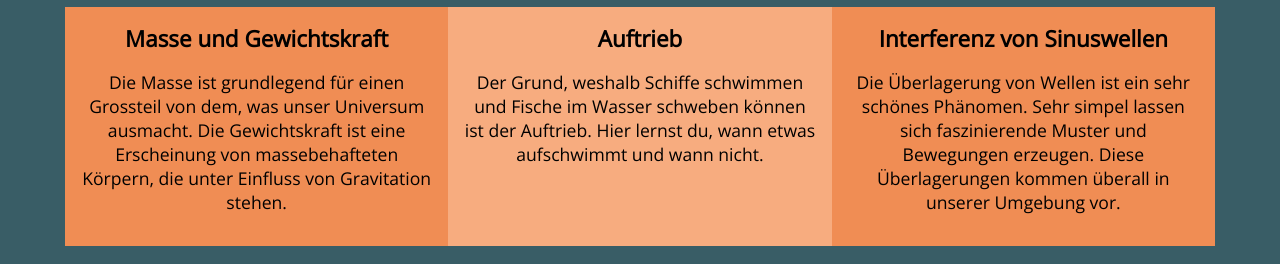
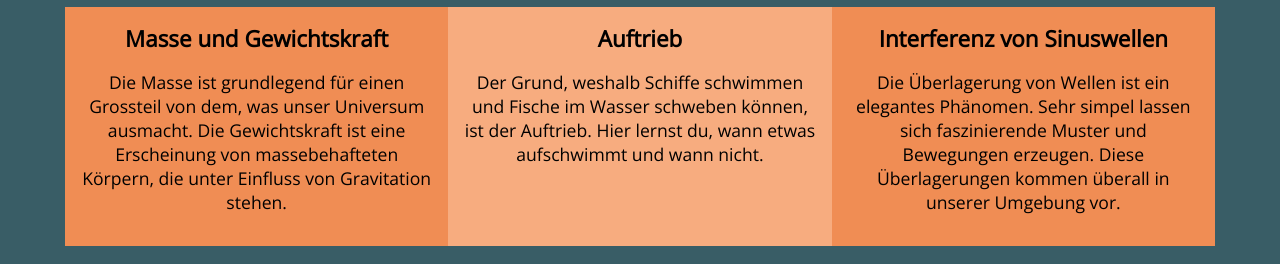
Before and after one commit to PerOle15/study-physics, a React (Create React App) app: page / in a window 1280 px wide. Shown: the part 860-1124 px from the top of the page. Built offline with nearby package versions, Linux system fonts and the light colour scheme.

Commit message:
text corrected

```diff
--- a/src/pages/HomePage.js
+++ b/src/pages/HomePage.js
@@ -40,7 +40,7 @@ function HomePage() {
             <p className='card-heading secondary'>Auftrieb</p>
             <p className='secondary'>
               Der Grund, weshalb Schiffe schwimmen und Fische im Wasser schweben
-              können ist der Auftrieb. Hier lernst du, wann etwas aufschwimmt
+              können, ist der Auftrieb. Hier lernst du, wann etwas aufschwimmt
               und wann nicht.
             </p>
           </Link>
@@ -49,7 +49,7 @@ function HomePage() {
               Interferenz von Sinuswellen
             </p>
             <p className='secondary'>
-              Die Überlagerung von Wellen ist ein sehr schönes Phänomen. Sehr
+              Die Überlagerung von Wellen ist ein elegantes Phänomen. Sehr
               simpel lassen sich faszinierende Muster und Bewegungen erzeugen.
               Diese Überlagerungen kommen überall in unserer Umgebung vor.
             </p>
```
